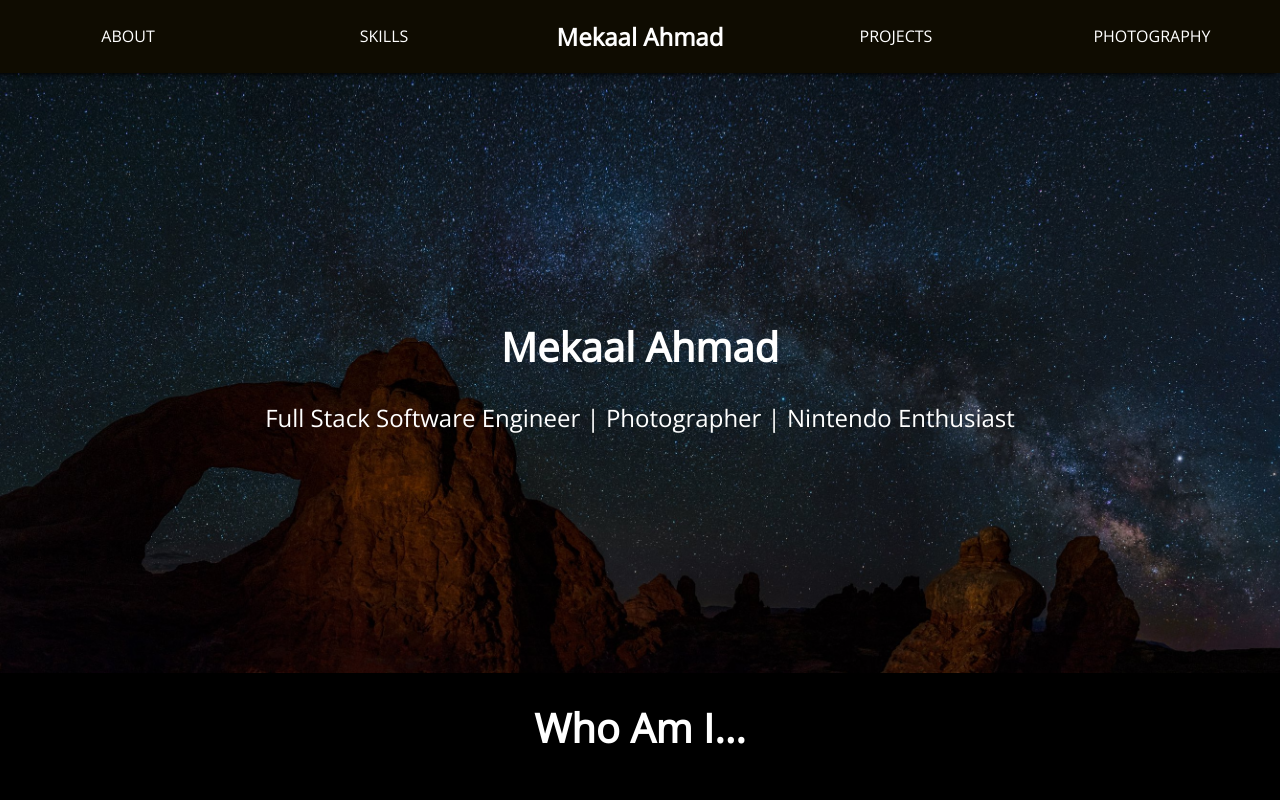
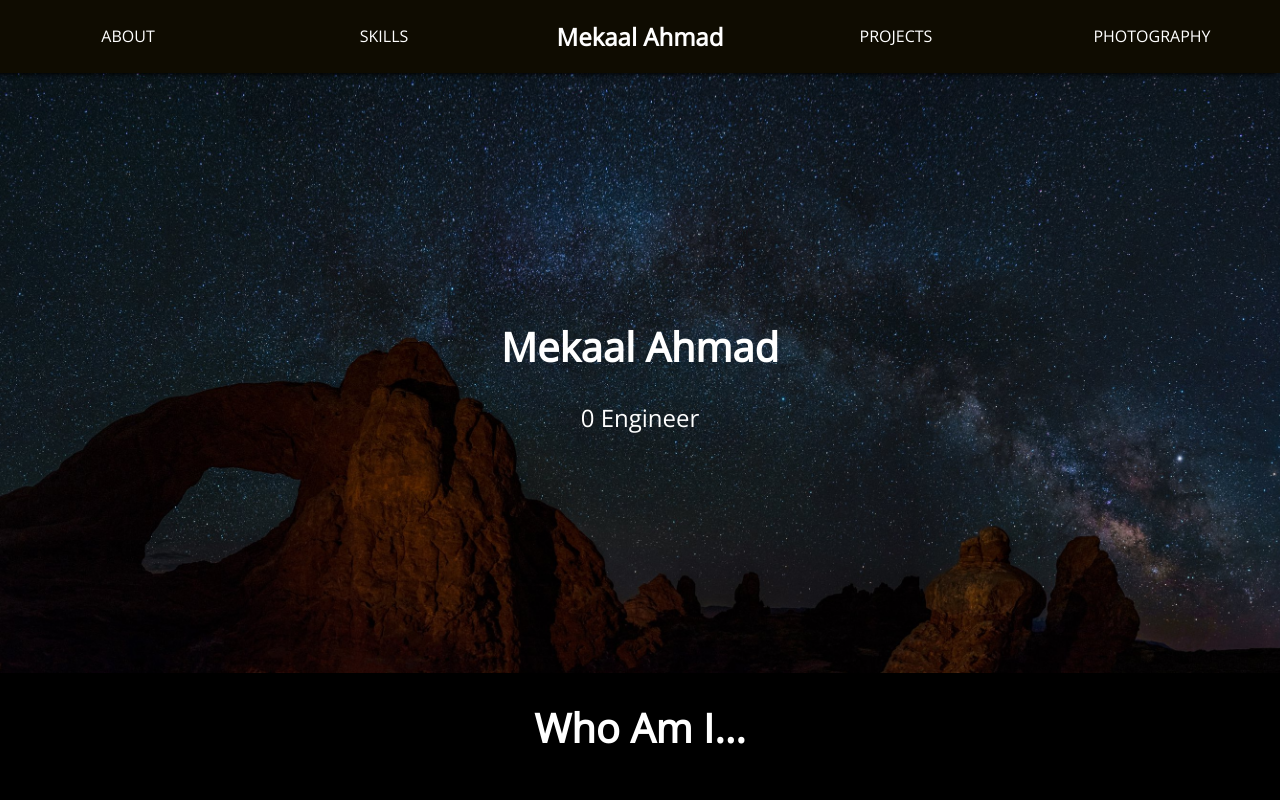
Before and after one commit to mekaala/react-portfolio-app, a React (Create React App) app: page / in a window 1280 px wide. Shown: the top 800 px of the page. Built offline with nearby package versions, Linux system fonts and the light colour scheme.

Commit message:
added typewriter effect to page

```diff
--- a/src/components/SplashPage.jsx
+++ b/src/components/SplashPage.jsx
@@ -1,14 +1,16 @@
-import React, { Component } from 'react'
+import React from 'react'
+import Typewriter from './Typewriter'
 
-export default class SplashPage extends Component {
-    render() {
+function SplashPage() {
+    const { word } = Typewriter(['Software', 'React.js', 'Front End', 'Back End', 'Node.js', 'Full Stack', 'JavaScript'], 130, 20)
     return (
         <div id="home" className="splash-page">
             <div>
                 <h1>Mekaal Ahmad</h1>
-                    <h2>Full Stack Software Engineer | Photographer | Nintendo Enthusiast</h2>
+                <h2>{ word } Engineer</h2>
             </div>
         </div>
     )
 }
-}
+
+export default SplashPage
```
Lines whose indentation alone changed are shown as unchanged.
